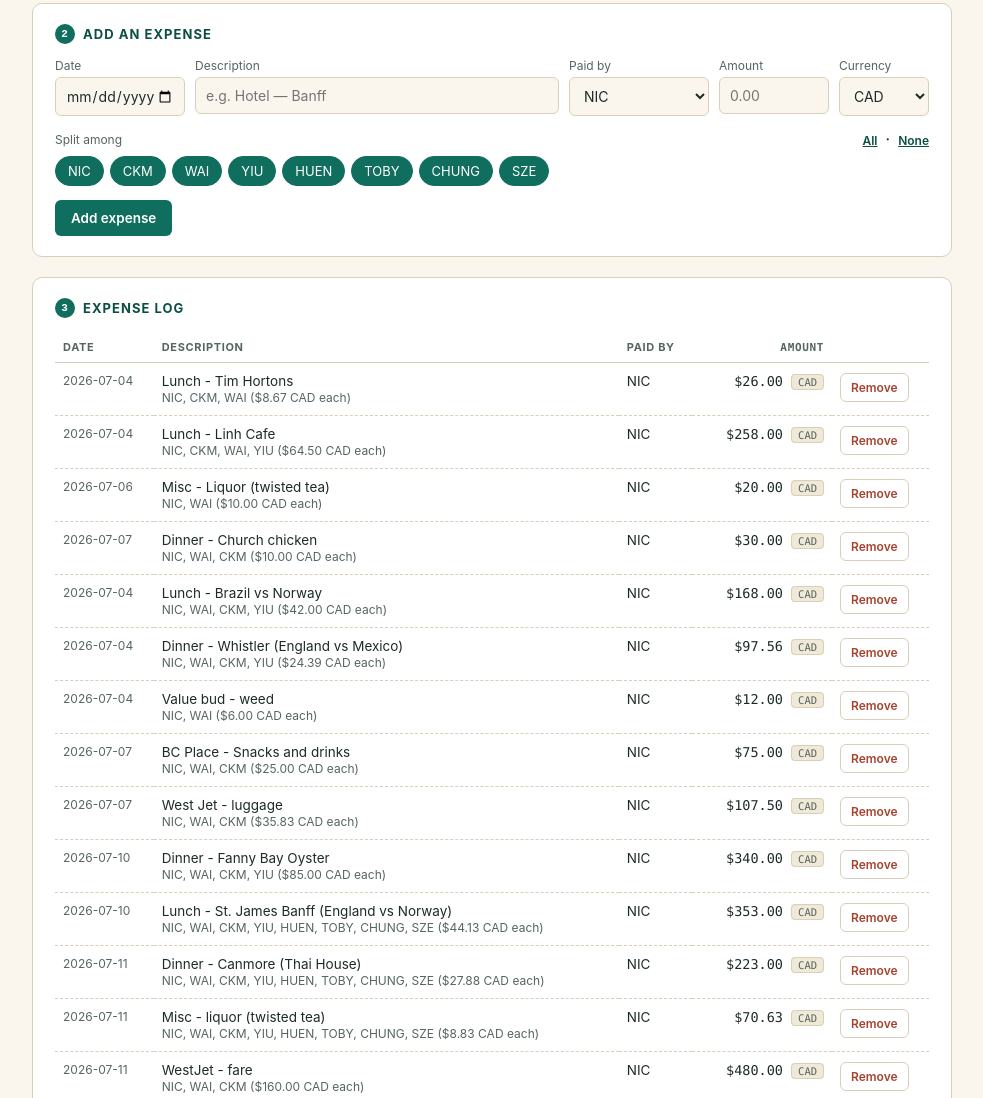
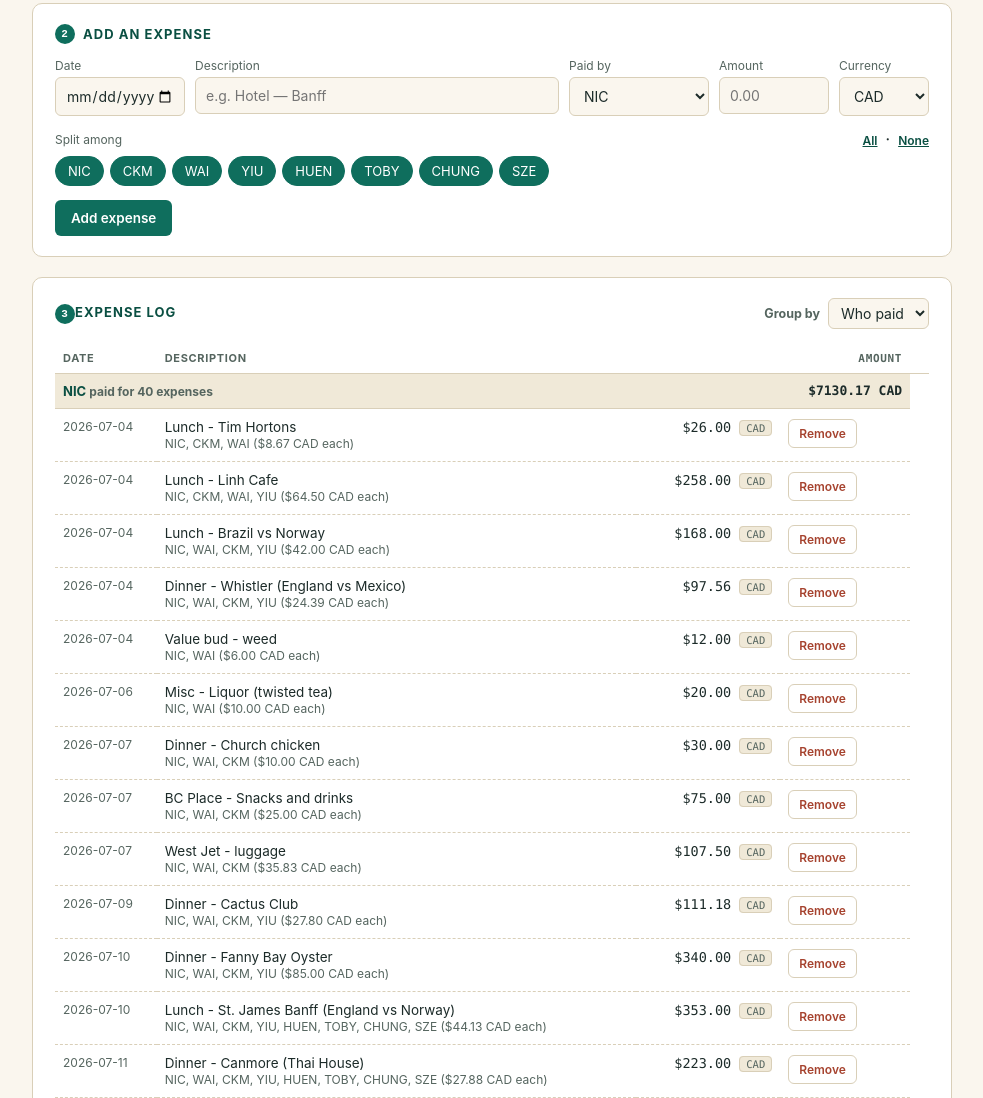
Before and after one commit to Nicapio/trip, a plain HTML site: page index.html in a window 1280 px wide. Shown: the part 749-1847 px from the top of the page, without its empty margins (148-1131 px from the left). Drawn offline with Linux system fonts and the light colour scheme.

Commit message:
Update index.html

```diff
--- a/index.html
+++ b/index.html
@@ -158,6 +158,13 @@
   tbody td{ padding: 10px 8px; border-bottom: 1px dashed var(--line); vertical-align: top;}
   tbody tr:last-child td{ border-bottom: none; }
   .num{ font-family: ui-monospace, SFMono-Regular, Menlo, monospace; text-align:right; white-space:nowrap;}
+  .group-header td{
+    background: var(--paper-dark);
+    font-family: -apple-system, BlinkMacSystemFont, 'Segoe UI', sans-serif;
+    font-weight: 700; font-size: 13px; color: var(--teal-dark);
+    padding: 9px 8px; border-bottom: 1px solid var(--line); border-top: 1px solid var(--line);
+  }
+  .group-header .group-total{ font-weight:600; color: var(--ink); font-family: ui-monospace, SFMono-Regular, Menlo, monospace; }
   .muted{ color: var(--ink-soft); font-size: 12px; }
   .empty{
     font-family: -apple-system, BlinkMacSystemFont, 'Segoe UI', sans-serif;
@@ -325,7 +332,16 @@
   </div>
 
   <div class="card">
-    <h2><span class="n">3</span>Expense log</h2>
+    <h2 style="display:flex; justify-content:space-between; align-items:center; flex-wrap:wrap; gap:8px;">
+      <span><span class="n">3</span>Expense log</span>
+      <span style="display:flex; align-items:center; gap:8px; text-transform:none; letter-spacing:normal; font-size:12.5px; color:var(--ink-soft);">
+        Group by
+        <select id="expenseGrouping" onchange="renderExpenseTable()" style="width:auto; padding:5px 8px;">
+          <option value="payer">Who paid</option>
+          <option value="date">Date</option>
+        </select>
+      </span>
+    </h2>
     <div id="expenseTableWrap"></div>
   </div>
 
@@ -565,23 +581,61 @@ function renderExpenseTable(){
     wrap.innerHTML = '<div class="empty">No expenses yet — add your first one above.</div>';
     return;
   }
-  let rows = expenses.map(e => {
+
+  const groupSel = document.getElementById('expenseGrouping');
+  const grouping = groupSel ? groupSel.value : 'payer';
+
+  const expenseRowHtml = (e, showPaidBy) => {
     const cur = e.currency || "CAD";
     const share = e.amount / e.splitWith.size;
     const splitNames = [...e.splitWith].join(', ');
-    const cadEquiv = cur === "HKD" ? ` <span class="muted">(≈ ${fmt(toCAD(e.amount, cur))} CAD)</span>` : "";
+    const cadEquiv = cur !== "CAD" ? ` <span class="muted">(≈ ${fmt(toCAD(e.amount, cur))} CAD)</span>` : "";
+    const paidByCell = showPaidBy ? `<td>${escapeHtml(e.paidBy)}</td>` : "";
     return `<tr>
       <td class="muted">${e.date || '—'}</td>
       <td>${escapeHtml(e.desc)}<br><span class="muted">${escapeHtml(splitNames)} (${fmt(share)} ${cur} each)</span></td>
-      <td>${escapeHtml(e.paidBy)}</td>
+      ${paidByCell}
       <td class="num">${fmt(e.amount)} <span class="badge">${cur}</span>${cadEquiv}</td>
       <td><button class="btn-ghost" onclick="deleteExpense(${e.id})">Remove</button></td>
     </tr>`;
-  }).join("");
-  wrap.innerHTML = `<table>
-    <thead><tr><th>Date</th><th>Description</th><th>Paid by</th><th class="num">Amount</th><th></th></tr></thead>
-    <tbody>${rows}</tbody>
-  </table>`;
+  };
+
+  if(grouping === 'payer'){
+    // Group expenses by who paid, each group sorted by date, groups ordered by total paid (highest first).
+    const byPayer = {};
+    expenses.forEach(e => {
+      const key = e.paidBy || "—";
+      if(!byPayer[key]) byPayer[key] = [];
+      byPayer[key].push(e);
+    });
+    const payerOrder = Object.keys(byPayer).sort((a, b) => {
+      const totalA = byPayer[a].reduce((s, e) => s + toCAD(e.amount, e.currency || "CAD"), 0);
+      const totalB = byPayer[b].reduce((s, e) => s + toCAD(e.amount, e.currency || "CAD"), 0);
+      return totalB - totalA;
+    });
+
+    let body = "";
+    payerOrder.forEach(payer => {
+      const group = byPayer[payer].slice().sort((a, b) => (a.date || "").localeCompare(b.date || ""));
+      const totalCAD = group.reduce((s, e) => s + toCAD(e.amount, e.currency || "CAD"), 0);
+      body += `<tr class="group-header">
+        <td colspan="3">${escapeHtml(payer)} <span class="muted">paid for ${group.length} expense${group.length === 1 ? '' : 's'}</span></td>
+        <td class="num group-total">${fmt(totalCAD)} CAD</td>
+      </tr>`;
+      body += group.map(e => expenseRowHtml(e, false)).join("");
+    });
+    wrap.innerHTML = `<table>
+      <thead><tr><th>Date</th><th>Description</th><th></th><th class="num">Amount</th><th></th></tr></thead>
+      <tbody>${body}</tbody>
+    </table>`;
+  } else {
+    const sorted = expenses.slice().sort((a, b) => (a.date || "").localeCompare(b.date || ""));
+    const rows = sorted.map(e => expenseRowHtml(e, true)).join("");
+    wrap.innerHTML = `<table>
+      <thead><tr><th>Date</th><th>Description</th><th>Paid by</th><th class="num">Amount</th><th></th></tr></thead>
+      <tbody>${rows}</tbody>
+    </table>`;
+  }
 }
 
 function computeBalances(){
```
